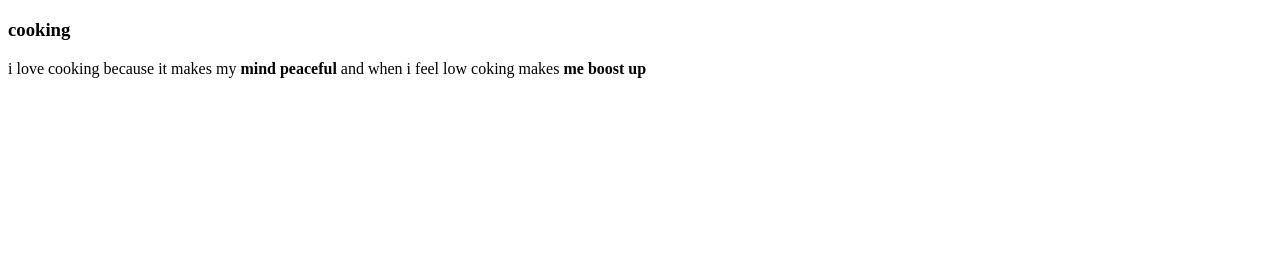
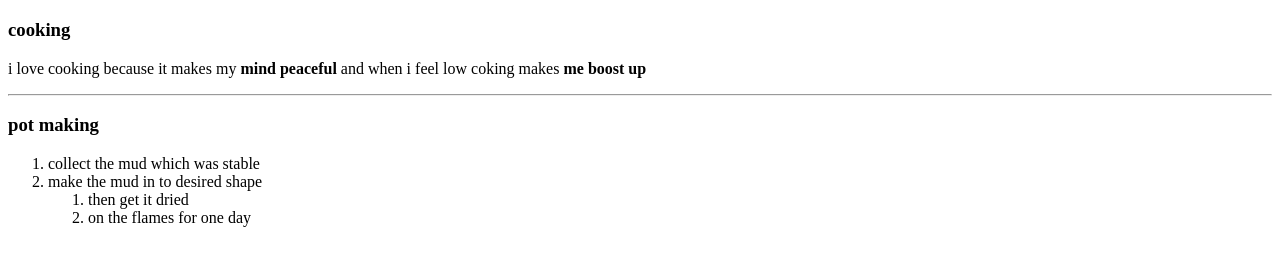
Before and after one commit to 44-563-Web-Apps-S21/webapps-s21-assignment-3-shivaramkothapally, a plain HTML site: page index.html in a window 1280 px wide. Shown: the part 61-326 px from the top of the page. Drawn offline with Linux system fonts and the light colour scheme.

Commit message:
Update index.html

```diff
--- a/index.html
+++ b/index.html
@@ -11,3 +11,13 @@
 <p> i love cooking because it makes my <b>mind peaceful</b>
     and when i feel low coking makes <b>me boost up</b>
 </p>
+<hr>
+<h3>pot making</h3>
+<ol>
+    <li>collect the mud which was stable</li>
+    <li>make the mud in to desired shape</li>
+    <ol>
+        <li>then get it dried </li>
+        <li> on the flames for one day </li>
+    </ol>
+</ol>
```
